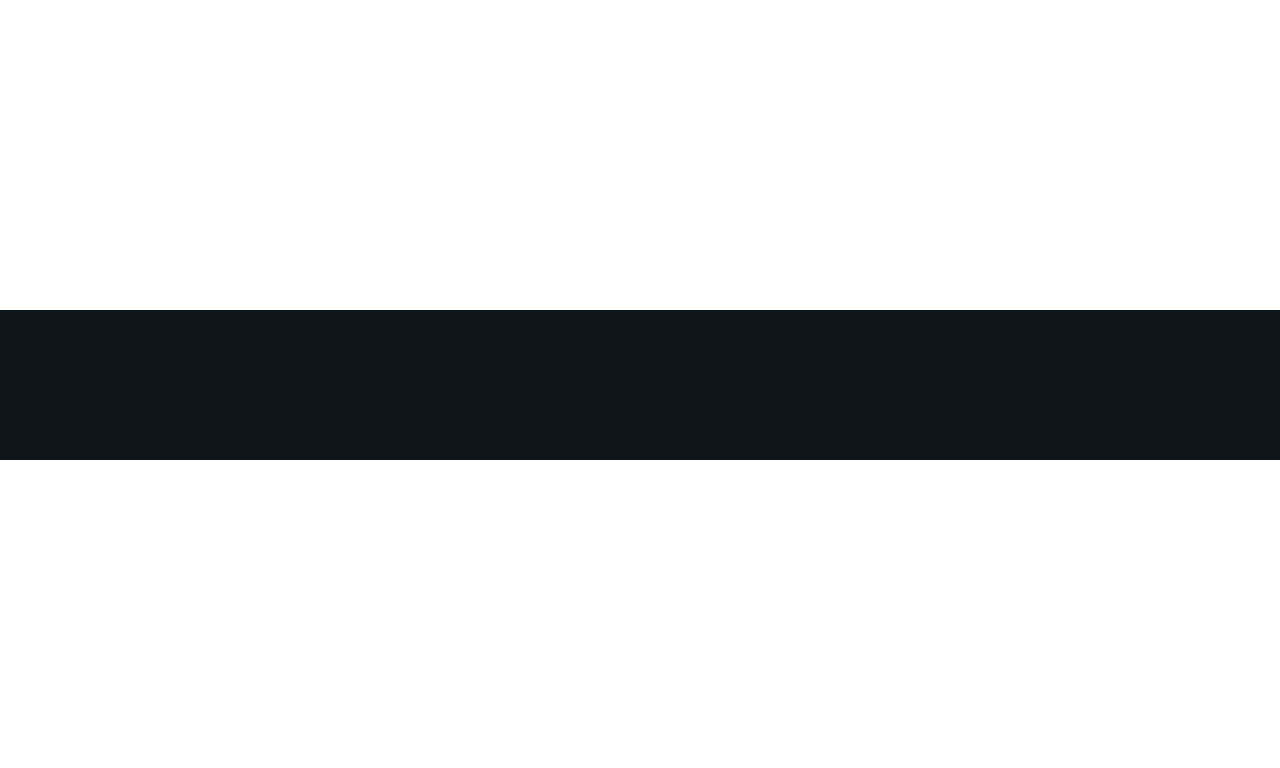
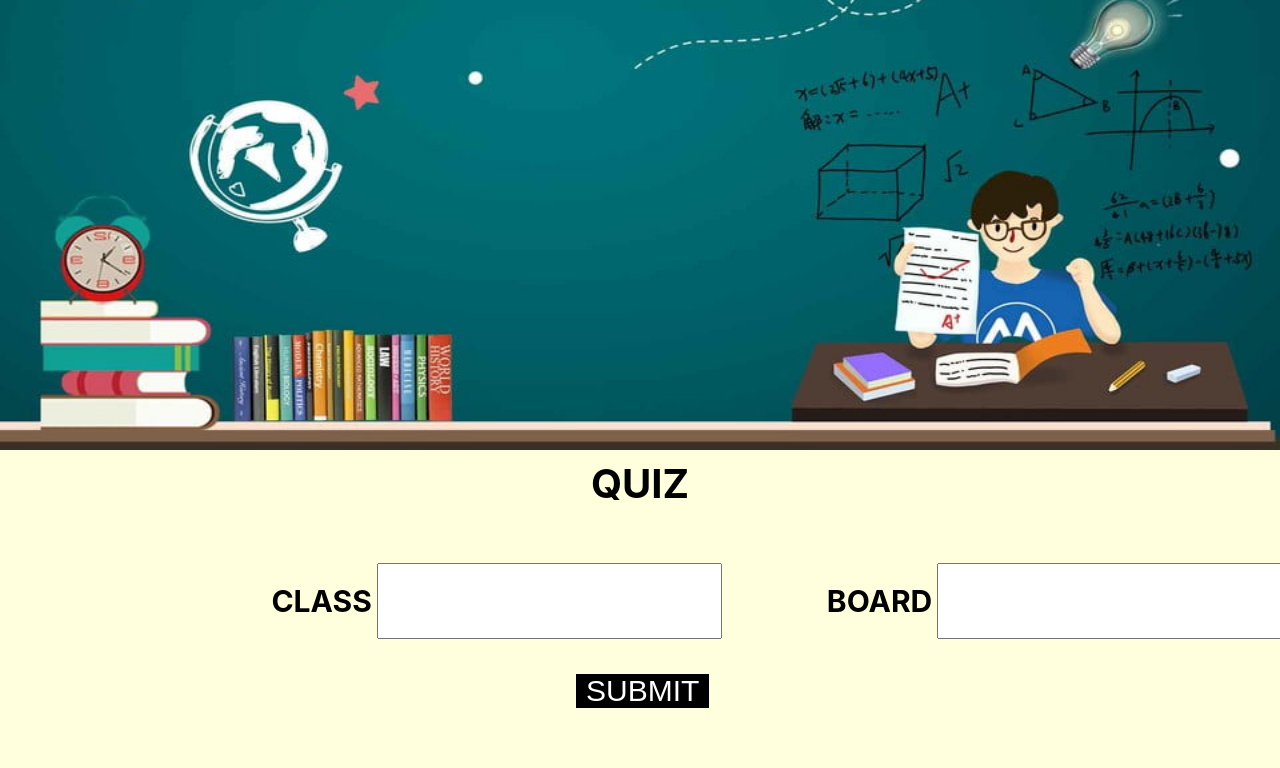
Before and after one commit to BhawnaPotula/LearnED, a React (Create React App) app: page /landing-page in a window 1280 px wide. Shown: the part 300-1068 px from the top of the page. Before the commit the page ends 800 px from the top, so only its background shows below. Built offline with nearby package versions, Linux system fonts and the light colour scheme.

Commit message:
Updated Landing Page

```diff
--- a/package.json
+++ b/package.json
@@ -10,6 +10,7 @@
     "@testing-library/user-event": "^12.8.3",
     "react": "^17.0.2",
     "react-dom": "^17.0.2",
+    "react-router-dom": "^5.2.0",
     "react-scripts": "4.0.3",
     "web-vitals": "^1.1.2"
   },
--- a/src/App.js
+++ b/src/App.js
@@ -1,13 +1,21 @@
 import './App.css';
+import {BrowserRouter, Switch, Route} from 'react-router-dom';
 import Header from './components/Header/Header'
 import Footer from './components/Footer/Footer'
 import MainContent from './components/Content/MainContent';
+import LandingPage from './components/LandingPage/LandingPage';
 
 function App() {
   return (
     <div className="App">
       <Header/>
-      <MainContent/>
+      <BrowserRouter>
+        <Switch>
+          <Route path='/' exact component={MainContent} />
+          <Route path='/landing-page' component={LandingPage} />
+        </Switch>
+      </BrowserRouter>
+      {/* <MainContent/> */}
       <Footer/>
     </div>
   );
--- a/src/components/LandingPage/LandingPage.css
+++ b/src/components/LandingPage/LandingPage.css
@@ -4,3 +4,72 @@
     box-sizing: border-box;
     background: #ffd;
 }
+.LandingPage>h1{
+    font-size:40px;
+    text-align: center;
+    justify-content: center;
+    margin:5px;
+}
+.quiz{
+    display: flex;
+    margin-left: 13%;
+    padding:5px;
+}
+.quiz input{
+    margin:5px;
+}
+.quiz h2{
+    font-size: 30px;
+    margin-left:100px;
+}
+button{
+    margin: 2% 0 1% 45%;
+    padding: 0 10px;
+    background:black;
+    font-size: 30px;
+    border: none;
+    color: white;
+    cursor: pointer;
+  }
+
+.intro{
+    margin: 20px;
+    padding: 10px;
+}
+.container{
+    display:flex;
+    overflow-x: auto;
+}
+.container::-webkit-scrollbar{
+    width:0;
+}
+.card{
+    display:flex;
+    border: 2px solid black;
+    min-width:1000px;
+    height:200px;
+    margin:5px;
+    padding:5px;
+}
+.cards img{
+    width:300px;
+}
+.cards p {
+    width:700px;
+    text-align:center;
+    justify-self:center;
+    margin:5px;
+    padding: 5px;
+}
+.tag{
+    font-size: 50px;
+    margin: 5px;
+    text-align: center;
+    justify-content: center;
+    background: black;
+    color:white;
+}
+.tag em {
+   color:red;
+   font-size: 55px;
+}
--- a/src/components/LandingPage/LandingPage.jsx
+++ b/src/components/LandingPage/LandingPage.jsx
@@ -1,9 +1,72 @@
 import React from 'react'
+import './LandingPage.css';
 
 const LandingPage = () => {
     return (
         <div className='LandingPage'>
-
+            <br/>
+            <br/>
+            <img src='/img/landing_page/ban.jpg' alt='' height="600px" width="100%"/>
+            <h1>QUIZ</h1><br/><br/>
+            <div className="quiz">
+                <h2>CLASS</h2>
+                <input type ="text" size="40"/>
+                <h2>BOARD</h2>
+                <input type ="text" size="40"/>
+            </div>
+            <button type="submit" class="btn">SUBMIT</button>
+            <div className="intro">
+                <p>
+                    Lorem, ipsum dolor sit amet consectetur adipisicing elit. Optio voluptatem libero odit, labore fugiat
+                    corporis debitis eaque ratione! Aut provident dolore corrupti rerum eos nam quibusdam voluptates? Sed cupiditate laudantium pariatur numquam, ratione ipsa nobis dicta dolore similique necessitatibus dolorem at, tempora assumenda accusamus culpa nesciunt non sit. Magnam dolor ut veritatis nulla animi itaque rem, minima impedit accusantium laboriosam id doloremque. Eos dignissimos, iusto facilis dolor odit rerum empore. Quidem expedita voluptate, enim numquam totam emporibus nulla magnam nesciunt? Aut, molestias atque. Enim, illo pariatur eos nesciunt libero saepe sit est. Ducimus illo tempora quo, quidem voluptate iure.
+                </p>
+            </div>
+            <h1> OUR SERVICES</h1>
+            <div class="container">
+                <div class="card">
+                    <img src="/img/landing_page/serv1.jfif" alt=''/>
+                    <p>Lorem ipsum dolor sit amet, consectetur adipisicing elit. Cumque voluptates explicabo atque magnam nemo provident exercitationem magni adipisci nisi culpa?</p>
+                </div>
+                <div class="card">
+                    <img src="/img/landing_page/serv1.jfif" alt=''/>
+                    <p>Lorem ipsum dolor sit amet, consectetur adipisicing elit. Cumque voluptates explicabo atque magnam nemo provident exercitationem magni adipisci nisi culpa?</p>
+                </div>
+                <div class="card">
+                    <img src="/img/landing_page/serv1.jfif" alt=''/>
+                    <p>Lorem ipsum dolor sit amet, consectetur adipisicing elit. Cumque voluptates explicabo atque magnam nemo provident exercitationem magni adipisci nisi culpa?</p>
+                </div>
+            </div>
+            <div class="tag"><em>100</em> mentors involved in</div><br/>
+            <h1> OUR MENTORS</h1>
+            <div className="container">
+                <div className="card">
+                    <img src="/img/landing_page/mentor.jfif" alt=''/>
+                    <p>Lorem ipsum dolor sit amet, consectetur adipisicing elit. Cumque voluptates explicabo atque magnam nemo provident exercitationem magni adipisci nisi culpa?</p>
+                </div>
+                <div className="card">
+                    <img src="/img/landing_page/mentor.jfif" alt=''/>
+                    <p>Lorem ipsum dolor sit amet, consectetur adipisicing elit. Cumque voluptates explicabo atque magnam nemo provident exercitationem magni adipisci nisi culpa?</p>
+                </div>
+                <div className="card">
+                    <img src="/img/landing_page/mentor.jfif" alt=''/>
+                    <p>Lorem ipsum dolor sit amet, consectetur adipisicing elit. Cumque voluptates explicabo atque magnam nemo provident exercitationem magni adipisci nisi culpa?</p>
+                </div>
+            </div>
+            <h1> TESTIMONIALS</h1>
+            <div class="container">
+                <div className="card">
+                    <img src="/img/landing_page/TEST.png" alt=''/>
+                    <p>Lorem ipsum dolor sit amet, consectetur adipisicing elit. Cumque voluptates explicabo atque magnam nemo provident exercitationem magni adipisci nisi culpa?</p>
+                </div>
+                <div className="card">
+                    <img src="/img/landing_page/TEST.png" alt=''/>
+                    <p>Lorem ipsum dolor sit amet, consectetur adipisicing elit. Cumque voluptates explicabo atque magnam nemo provident exercitationem magni adipisci nisi culpa?</p>
+                </div>
+                <div className="card">
+                    <img src="/img/landing_page/TEST.png" alt=''/>
+                    <p>Lorem ipsum dolor sit amet, consectetur adipisicing elit. Cumque voluptates explicabo atque magnam nemo provident exercitationem magni adipisci nisi culpa?</p>
+                </div>
+            </div>
         </div>
     )
 }
```
Also changed, not shown: 1 other file (tests, documents, lock files or other folders).
